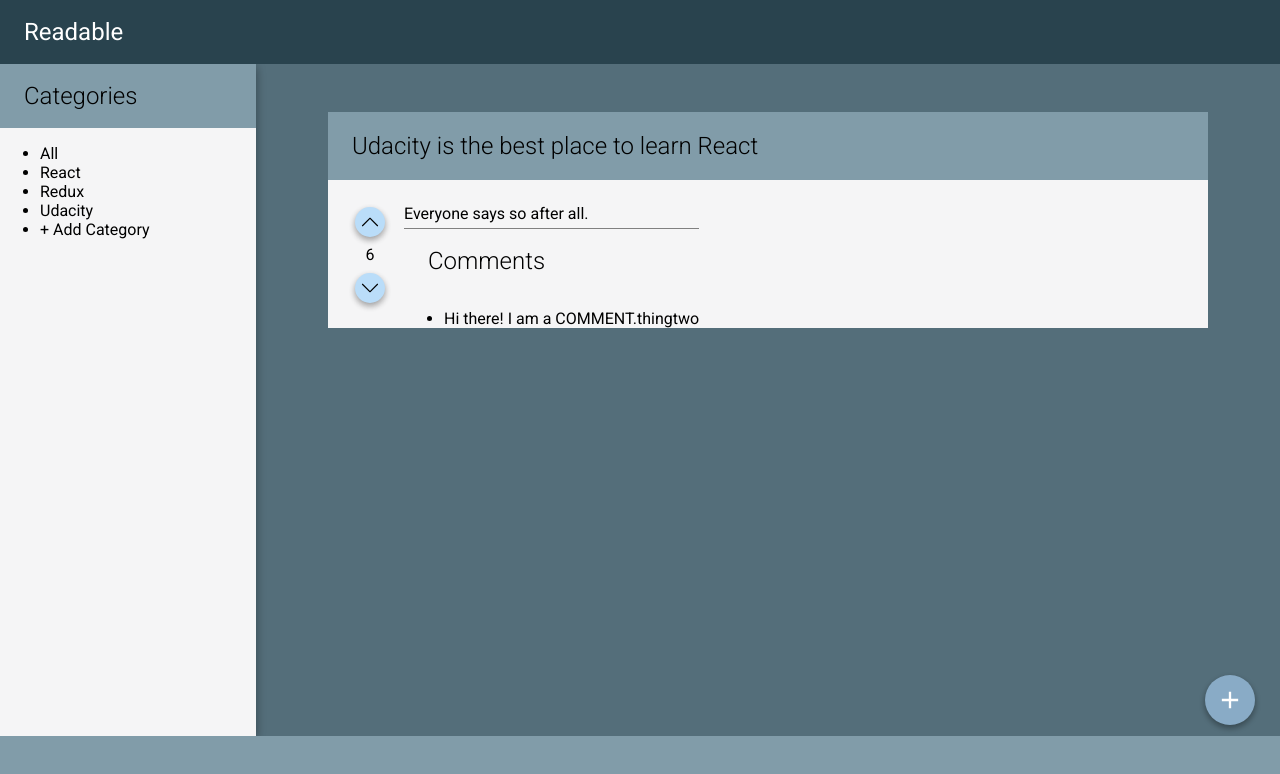
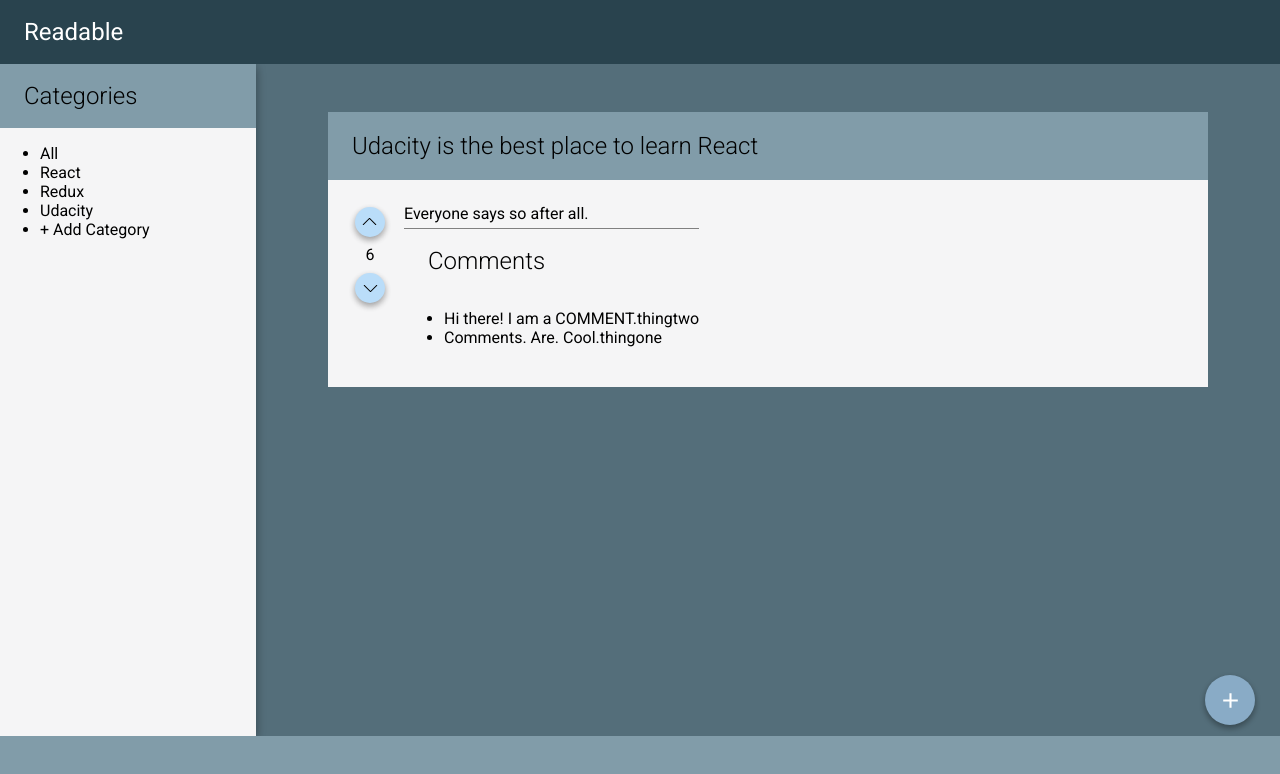
Before and after one commit to edhzsz/reactnd-readable, a React (Create React App) app in the folder frontend/: page / in a window 1280 px wide. Shown: the top 774 px of the page. Built offline with nearby package versions, Linux system fonts and the light colour scheme.

Commit message:
code: fix layout issues. The post container should grow. Add a new comment to see the layout with multiple comments.

```diff
--- a/frontend/src/App.css
+++ b/frontend/src/App.css
@@ -162,6 +162,7 @@
   background-color: #F5F5F6;
   color: #000;
   padding: 24px;
+  overflow: hidden;
 }
 
 .post-votes {
@@ -181,7 +182,7 @@
   width: 30px;
   height: 30px;
   background-image: url('./icons/down_arrow.svg');
-  background-size: 18px;
+  background-size: 15px;
   transform: rotate(180deg);
   box-shadow: 0 -3px 6px rgba(0,0,0,0.16), 0 -3px 6px rgba(0,0,0,0.23);
 }
@@ -190,7 +191,7 @@
   width: 30px;
   height: 30px;
   background-image: url('./icons/down_arrow.svg');
-  background-size: 18px;
+  background-size: 15px;
 }
 
 .post-wrapper {
@@ -212,5 +213,5 @@
   width: 50px;
   height: 50px;
   background-image: url('./icons/add.svg');
-  background-size: 28px;
+  background-size: 25px;
 }
--- a/frontend/src/App.js
+++ b/frontend/src/App.js
@@ -44,6 +44,12 @@
                             <span className="comment-author">thingtwo</span>
                           </div>
                         </li>
+                        <li>
+                          <div>
+                            <span className="comment-content">Comments. Are. Cool.</span>
+                            <span className="comment-author">thingone</span>
+                          </div>
+                        </li>
                       </ul>
                     </div>
                   </div>
```
